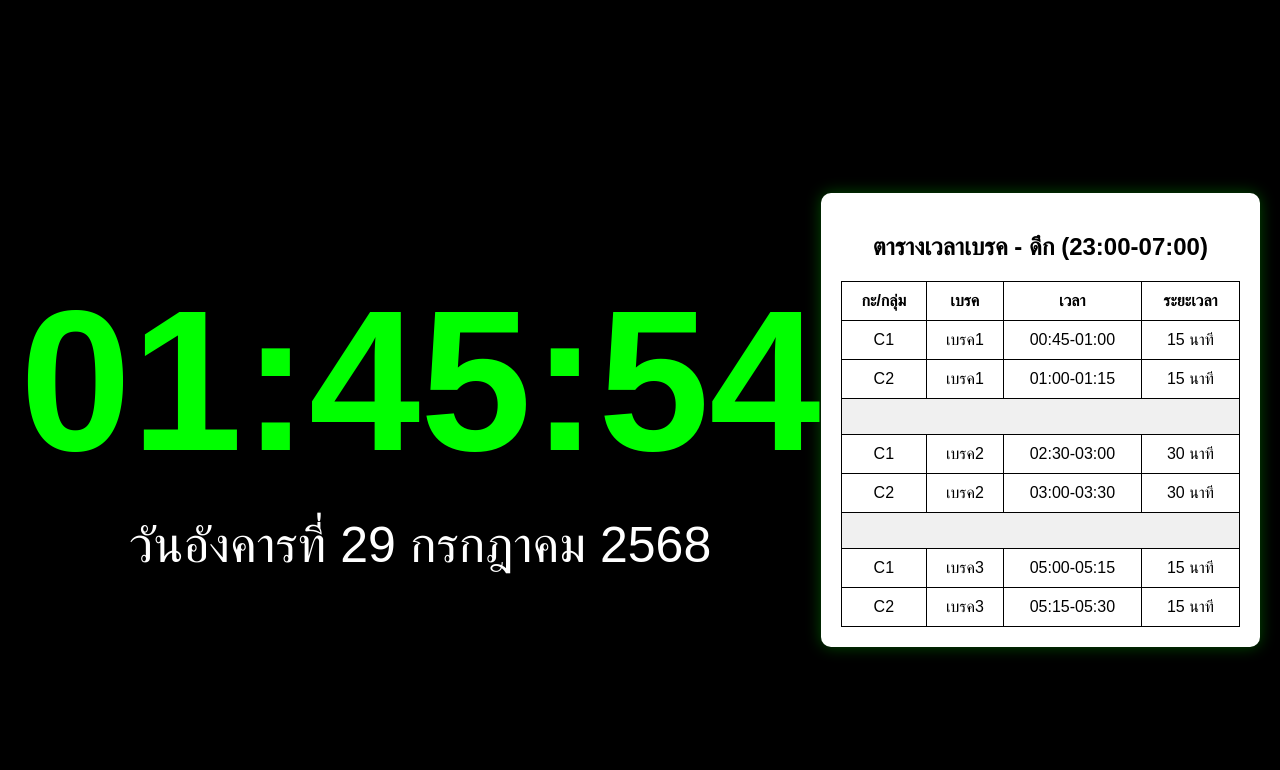
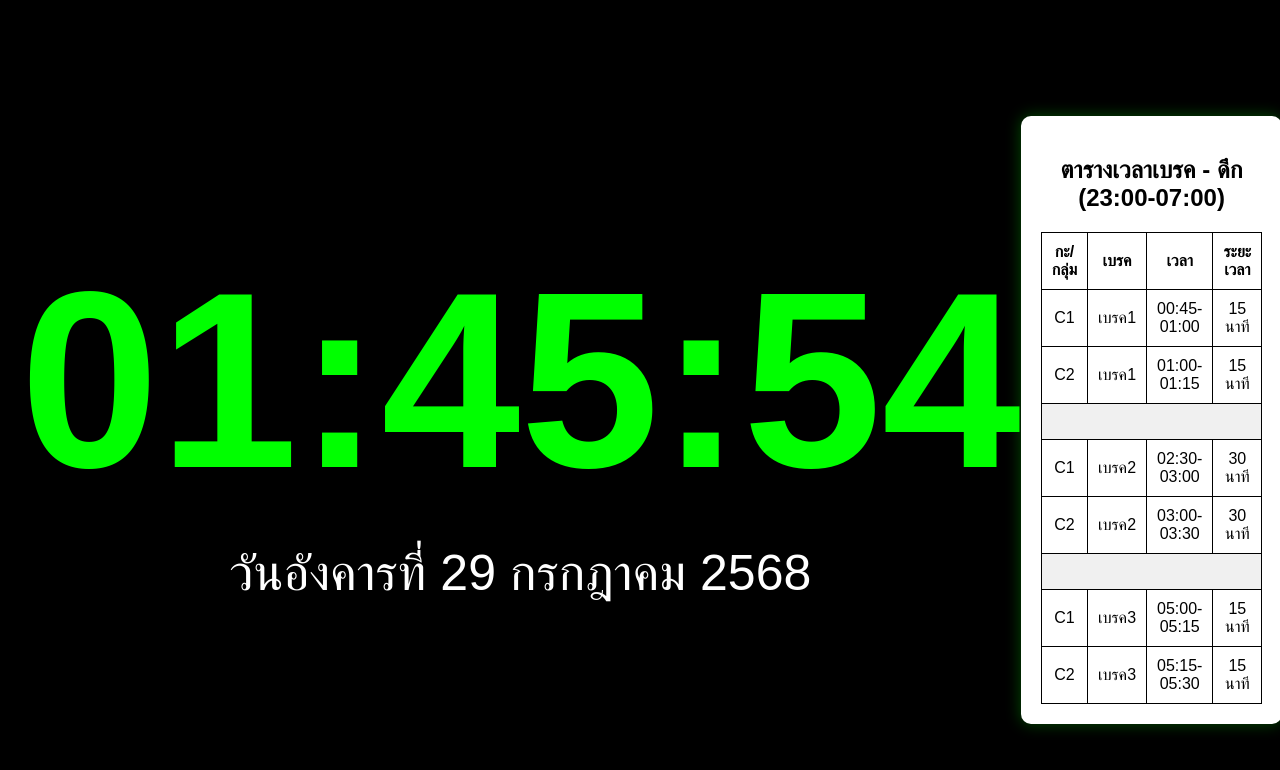
Before and after one commit to TanetW/Clock, a plain HTML site: page index.html in a window 1280 px wide. Drawn offline with Linux system fonts and the light colour scheme.

Commit message:
Update index.html
Signed-off-by: TanetW <ice210534@hotmail.com>

```diff
--- a/index.html
+++ b/index.html
@@ -6,7 +6,7 @@
     <style>
         body {font-family: 'Arial', sans-serif; background: #000; color: #0f0; display: flex; justify-content: space-between; align-items: center; height: 100vh; margin: 0; padding: 20px;}
         .time-container {text-align: center; flex: 2;}
-        .clock {font-size: 200px; font-weight: bold; margin-bottom: 20px; color: #0f0;}
+        .clock {font-size: 250px; font-weight: bold; margin-bottom: 20px; color: #0f0;}
         .date {font-size: 50px; color: #fff;}
         .break-schedule {background: #fff; padding: 20px; border-radius: 10px; box-shadow: 0 0 15px rgba(0,255,0,0.3); color: #000; width: 40%; flex: 1;}
         .break-schedule h2 {text-align: center; margin-bottom: 20px; color: #000;}
```
